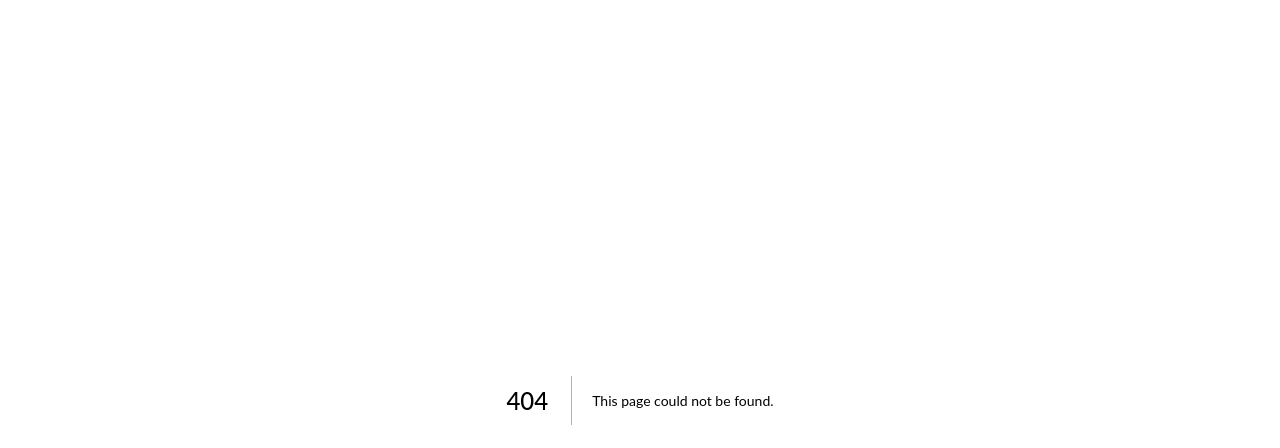
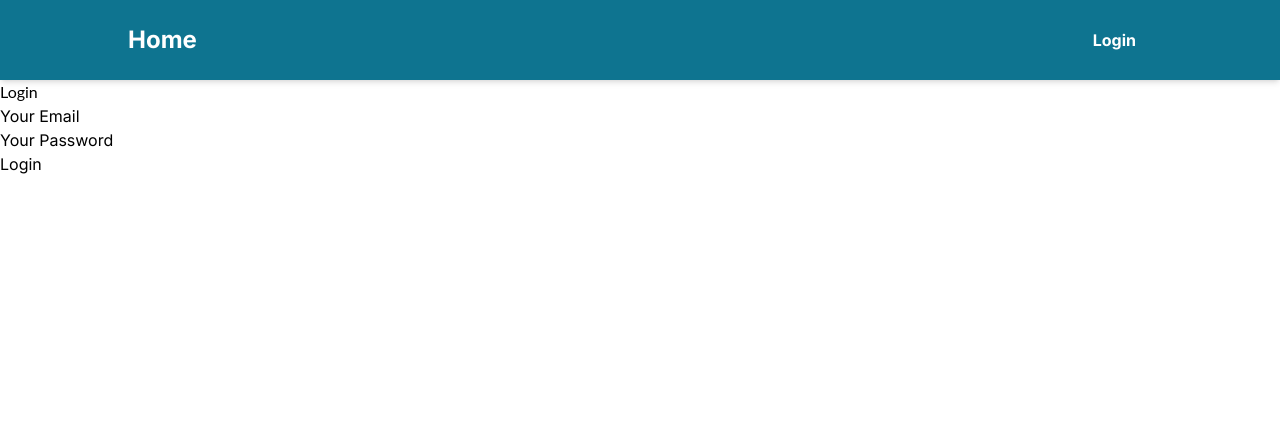
Before and after one commit to AAMCortez/jazz-riff-lab, a Next.js app: page /login in a window 1280 px wide. Before the commit this address had no page. Shown: the top 448 px of the page. Built offline with nearby package versions, Linux system fonts and the light colour scheme.

Commit message:
login v1.0

```diff
--- /dev/null
+++ b/src/app/components/login/login.tsx
@@ -0,0 +1,21 @@
+export default function LoginForm() {
+   return (
+      <section>
+         <h1> Login </h1>
+         <form>
+            <div className="">
+               <label htmlFor="email">Your Email</label>
+               <input type="email" id="email" required />
+            </div>
+            <div className="">
+               <label htmlFor="password">Your Password</label>
+               <input type="password" id="password" required />
+            </div>
+            <div className="">
+               <button>Login</button>
+               <button type="button" className=""></button>
+            </div>
+         </form>
+      </section>
+   );
+}
--- a/src/components/main-navigation/index.tsx
+++ b/src/app/components/main-navigation/index.tsx
@@ -2,7 +2,7 @@ import Link from "next/link";
 import React from "react";
 
 type Props = {};
-let session = true;
+let session = false;
 
 export default function MainNavigation({}: Props) {
    return (
@@ -14,7 +14,7 @@ export default function MainNavigation({}: Props) {
             <ul className="list-none m-0 p-0 flex items-baseline">
                {!session && (
                   <li className="m-0 mx-4">
-                     <Link className="no-underline text-white font-bold hover:text-red-900" href="/auth">Login</Link>
+                     <Link className="no-underline text-white font-bold hover:text-red-900" href="/login">Login</Link>
                   </li>
                )}
                {session && (
--- a/src/app/layout.tsx
+++ b/src/app/layout.tsx
@@ -1,6 +1,7 @@
 import type { Metadata } from "next";
 import { Inter } from "next/font/google";
 import "./globals.css";
+import MainNavigation from "./components/main-navigation";
 
 const inter = Inter({ subsets: ["latin"] });
 
@@ -16,7 +17,10 @@ export default function RootLayout({
 }>) {
    return (
       <html lang="en">
-      <body className={inter.className}>{children}</body>
+         <body className={inter.className}>
+            <MainNavigation />
+            {children}
+         </body>
       </html>
    );
 }
--- /dev/null
+++ b/src/app/login/page.tsx
@@ -0,0 +1,5 @@
+import LoginForm from "../components/login/login";
+
+export default function LoginPage() {
+   return <LoginForm />;
+}
--- a/src/app/page.tsx
+++ b/src/app/page.tsx
@@ -1,11 +1,10 @@
 import { Fragment } from "react";
-import StartingPageContent from "../components/starting-page";
-import MainNavigation from "@/components/main-navigation";
+import StartingPageContent from "./components/starting-page";
+
 
 export default function Home() {
    return (
       <Fragment>
-         <MainNavigation />
          <StartingPageContent />
       </Fragment>
    );
```
Also changed, not shown: src/app/components/starting-page/index.tsx (renamed from src/components/starting-page/index.tsx). Lines whose indentation alone changed are shown as unchanged.
